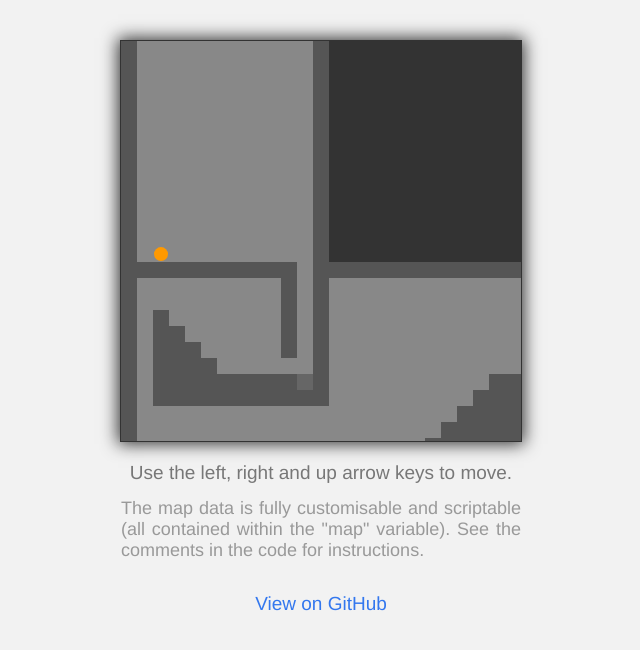
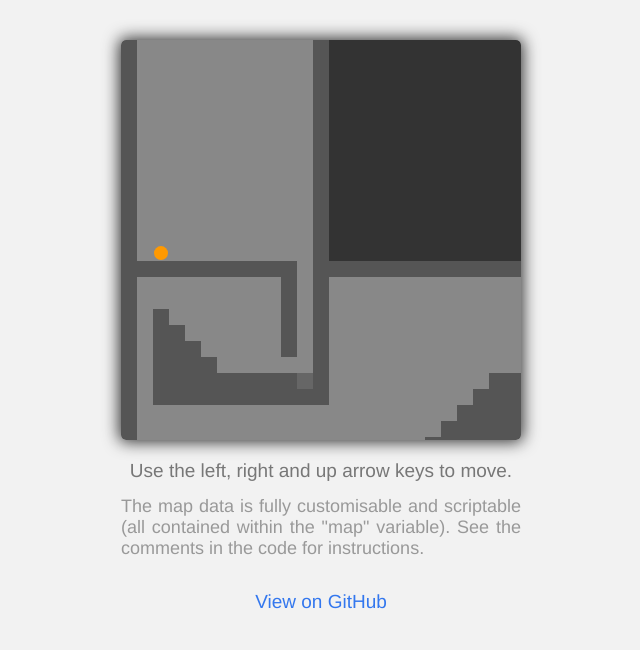
Before and after one commit to dmoster/dmoster.github.io, a PHP site: page /platformer/ in a window 1280 px wide. Shown: the top 650 px of the page, without its empty margins (319-959 px from the left). Run offline with PHP 8.4, Linux system fonts and the light colour scheme.

Commit message:
change canvas styles

```diff
--- a/platformer/styles.css
+++ b/platformer/styles.css
@@ -10,7 +10,8 @@ body {
 canvas {
   display:block;
   margin: 40px auto 20px;
-  border: 1px solid #333;
+  border: none;
+  border-radius: 5px;
   box-shadow: 0 0 16px 2px rgba(0,0,0,0.8);
 }
 
```
